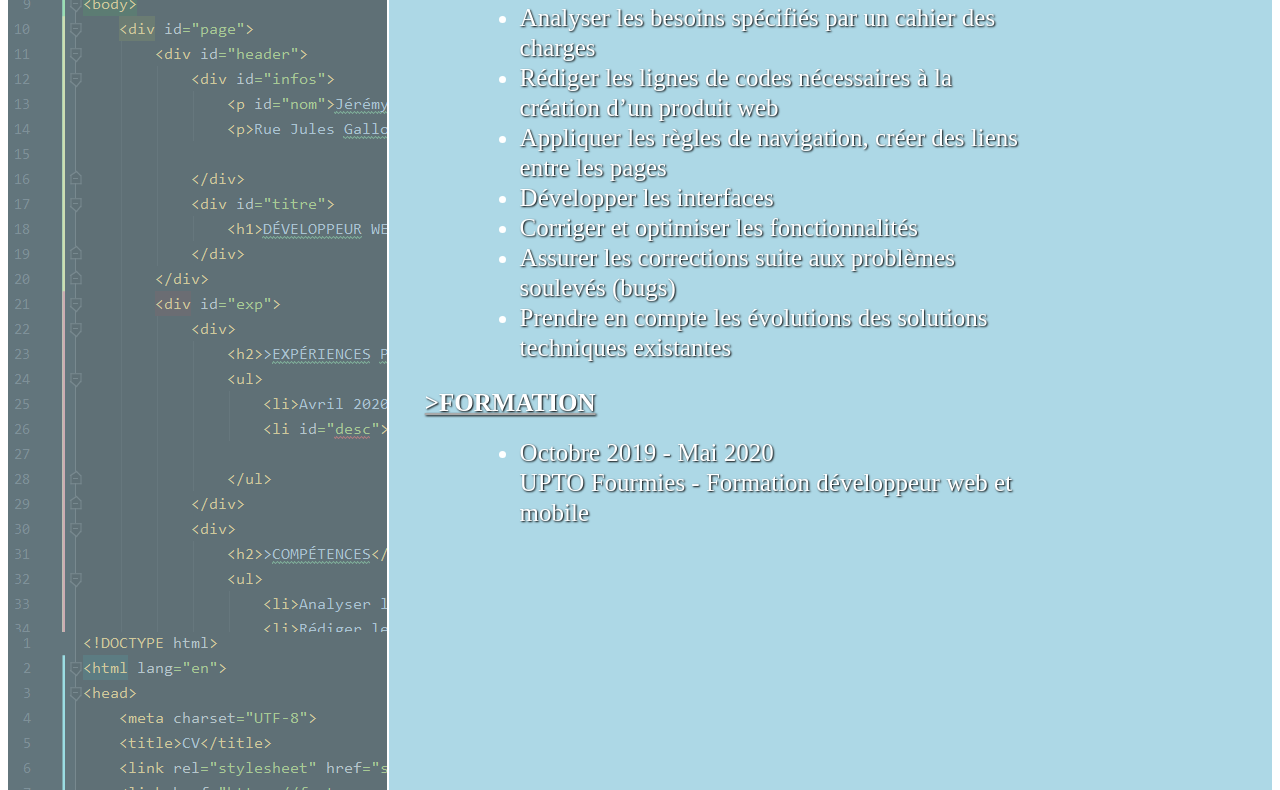
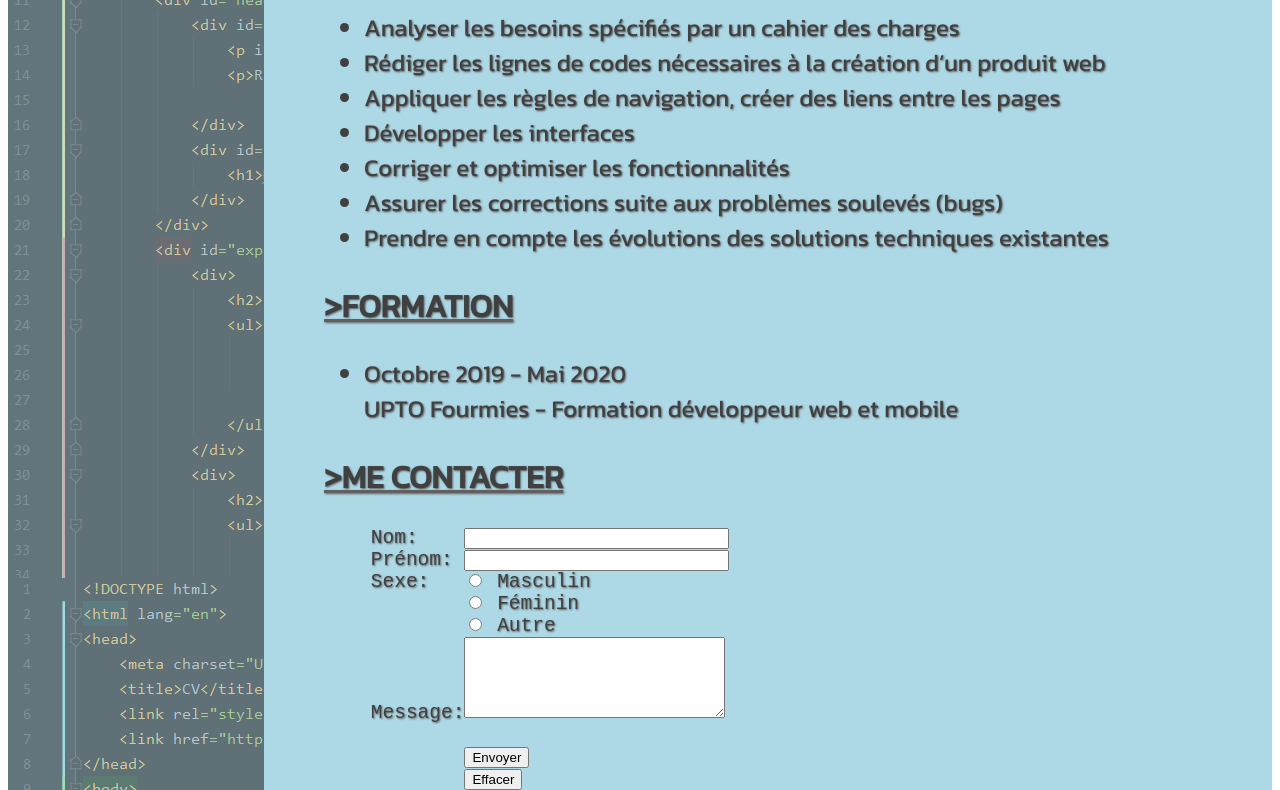
Before and after one commit to JeremyBuisset/CV, a plain HTML site: page index.html in a window 1280 px wide. Shown: the part 537-1327 px from the top of the page. Drawn offline with Linux system fonts and the light colour scheme.

Commit message:
CV Final Version

```diff
--- a/index.html
+++ b/index.html
@@ -24,21 +24,19 @@
             </div>
         </div>
 
+        <div id="middle">
+            <div id="img">
+                <p> </p>
+            </div>
+            <div id="exp">
+                    <h2>>EXPÉRIENCES PROFESSIONELLES</h2>
+                    <ul>
+                        <li>Avril 2020 : Stage en entreprise - Entreprise</li>
+                        <li class="desc">Création d'un site internet sur le thème ... </li>
+                    </ul>
 
-        <div id="exp">
-            <p></p>
-
-        </div>
-        <div id="middle">
-            <div>
-                <h2>>EXPÉRIENCES PROFESSIONELLES</h2>
-                <ul>
-                    <li>Avril 2020 : Stage en entreprise - Entreprise</li>
-                    <li class="desc">Création d'un site de ??? </li>
-
-                </ul>
             </div>
-            <div>
+            <div id="comp">
                 <h2>>COMPÉTENCES</h2>
                 <ul>
                     <li>Analyser les besoins spécifiés par un cahier des charges</li>
@@ -49,6 +47,8 @@
                     <li>Assurer les corrections suite aux problèmes soulevés (bugs)</li>
                     <li>Prendre en compte les évolutions des solutions techniques existantes</li>
                 </ul>
+            </div>
+            <div id="form">
                 <h2>>FORMATION</h2>
                 <ul>
                     <li>Octobre 2019 - Mai 2020</li>
@@ -56,12 +56,26 @@
                 </ul>
 
             </div>
+
+            <div id="formu">
+                <h2>>ME CONTACTER</h2>
+                <FORM METHOD=POST ENCTYPE="text/plain" ACTION="mailto:san@antonio.net">
+<PRE>
+    Nom:    <INPUT NAME=Nom size=30>
+    Prénom: <INPUT NAME=Prenom size=30>
+    Sexe:   <INPUT TYPE=RADIO NAME=Sexe VALUE=Masculin> Masculin
+            <INPUT TYPE=RADIO NAME=Sexe VALUE=Féminin> Féminin
+            <INPUT TYPE=RADIO NAME=Sexe VALUE=Autre> Autre
+    Message:<TEXTAREA NAME=Message rows=5 cols=30></TEXTAREA>
+
+            <INPUT TYPE=SUBMIT VALUE=Envoyer>
+            <INPUT TYPE=RESET  VALUE=Effacer>
+</PRE>
+                </FORM>
+
+            </div>
+
         </div>
-
-
-
-
-
     </div>
 </body>
 </html>
--- a/style.css
+++ b/style.css
@@ -2,14 +2,15 @@
 
     background: lightblue;
     width: 100%;
-    height: 1600px;
+    height: 1766px;
     color:white;
+    font-family: 'Kanit', sans-serif;
 }
 
 #header{
     background: url("Images/Header.png");
     width: 100%;
-    height: 20%;
+    height: 15%;
     border-bottom: solid 2px white;
     text-align: center;
 
@@ -68,58 +69,29 @@
     padding-bottom: 1%;
 }
 
-#exp{
-    display: inline-block;
-    margin-top: 0;
+#img{
+    top: 276px;
     background: url("Images/Code.png");
-    position:relative;
-    horiz-align: left;
-    width: 30%;
-    height: 79.8%;
-    border-right: solid 2px white;
+    width: 20%;
+    height: 1498px;
+    position: absolute;
+}
 
-}
-h1{
-    margin-top: 10px;
-    margin-bottom: 10px;
+#exp,#comp,#form,#formu {
+    padding-left: 25%;
+    text-shadow: 1px 1px 2px #606060;
+    color: #404040;
 }
 
 h2{
-    font-size: 25px;
-    text-align: left;
-    padding-top: 1%;
-    margin-left:5%;
-    text-decoration: underline darkgray;
-    color: white;
-    text-shadow: 1px 1px 2px black;
-    margin-top: 20px;
-
+    font-size: 200%;
+    text-decoration: underline #606060;
 }
 
-li,ul{
-    text-align: left;
-    color: white;
-    text-shadow: 1px 1px 2px black;
-
-
-}
-
-ul{
-    padding-left: 20%;
-
-}
-
-li{
-    font-size: 25px;
-    line-height: 30px;
+li,form{
+    font-size: 150%;
 }
 
 .desc{
     list-style-type: none;
 }
-
-#middle{
-    display: inline-block;
-    vertical-align: top;
-    width:50%;
-}
```
Also changed, not shown: script.js (added, +15 -0 lines), 1 other file.
